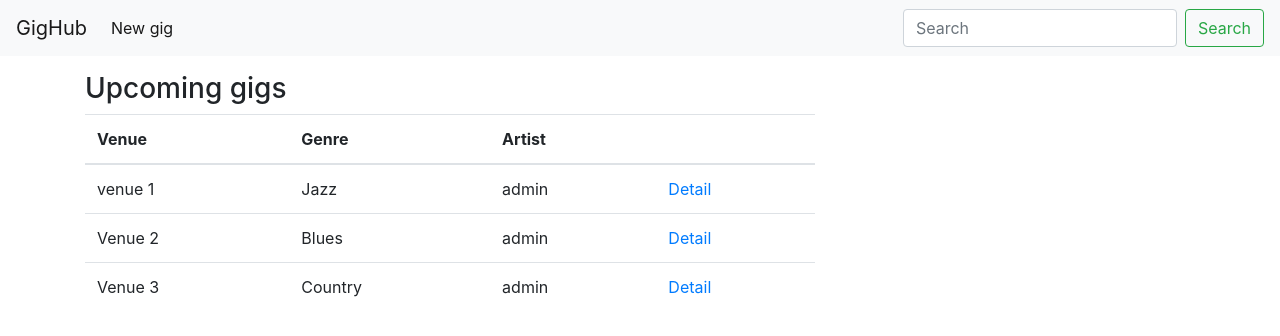
After one commit to bdaoudi/gighub, a Django app: page / in a window 1280 px wide. The commit adds this page. Shown: the top 336 px of the page. Run offline with Django 3.2, Linux system fonts and the light colour scheme; data comes from the database, SQL or seed files in the repository; both versions use the stored data as it was after the commit; some libraries are stand-ins or nearby versions.

Commit message:
Create Gig views

```diff
--- a/gigs/admin.py
+++ b/gigs/admin.py
@@ -1,5 +1,6 @@
 from django.contrib import admin
-from .models import Genre
+from .models import Genre, Gig
 
 
 admin.site.register(Genre)
+admin.site.register(Gig)
--- a/gigs/models.py
+++ b/gigs/models.py
@@ -1,6 +1,7 @@
 from django.db import models
 from django.contrib.auth.models import User
 from django.utils import timezone
+from django.urls import reverse
 
 
 class Genre(models.Model):
@@ -18,3 +19,6 @@ class Gig(models.Model):
 
     def __str__(self):
         return self.venue
+
+    def get_absolute_url(self):
+        return reverse("gigs:detail", kwargs={"pk": self.pk})
--- /dev/null
+++ b/gigs/templates/gigs/gig_list.html
@@ -0,0 +1,26 @@
+{% extends 'gigs/base.html' %}
+{%block content %}
+<h3>Upcoming gigs</h3>
+<table class="table table_light">
+    <thead>
+        <tr>
+            <th>Venue</th>
+            <th>Genre</th>
+            <th>Artist</th>
+            <th></th>
+        </tr>
+    </thead>
+    <tbody>
+        {% for object in object_list %}
+            <tr>
+                <td>{{ object.venue }}</td>
+                <td>{{ object.genre }}</td>
+                <td>{{ object.artist }}</td>
+                <td><a href="{% url 'gigs:detail' object.id %}">Detail</a></td>
+            </tr>
+        {% endfor %}
+    </tbody>
+
+</table>
+
+{%endblock content%}
--- a/gigs/templates/gigs/navbar.html
+++ b/gigs/templates/gigs/navbar.html
@@ -1,6 +1,6 @@
 <header>
 <nav class="navbar navbar-expand-lg navbar-light bg-light">
-  <a class="navbar-brand" href="#">Navbar</a>
+  <a class="navbar-brand" href="{% url 'gigs:list' %}">GigHub</a>
   <button class="navbar-toggler" type="button" data-toggle="collapse" data-target="#navbarSupportedContent" aria-controls="navbarSupportedContent" aria-expanded="false" aria-label="Toggle navigation">
     <span class="navbar-toggler-icon"></span>
   </button>
@@ -8,25 +8,9 @@
   <div class="collapse navbar-collapse" id="navbarSupportedContent">
     <ul class="navbar-nav mr-auto">
       <li class="nav-item active">
-        <a class="nav-link" href="#">Home <span class="sr-only">(current)</span></a>
+        <a class="nav-link" href="{% url 'gigs:create' %}">New gig</a>
       </li>
-      <li class="nav-item">
-        <a class="nav-link" href="#">Link</a>
-      </li>
-      <li class="nav-item dropdown">
-        <a class="nav-link dropdown-toggle" href="#" id="navbarDropdown" role="button" data-toggle="dropdown" aria-haspopup="true" aria-expanded="false">
-          Dropdown
-        </a>
-        <div class="dropdown-menu" aria-labelledby="navbarDropdown">
-          <a class="dropdown-item" href="#">Action</a>
-          <a class="dropdown-item" href="#">Another action</a>
-          <div class="dropdown-divider"></div>
-          <a class="dropdown-item" href="#">Something else here</a>
-        </div>
-      </li>
-      <li class="nav-item">
-        <a class="nav-link disabled" href="#" tabindex="-1" aria-disabled="true">Disabled</a>
-      </li>
+
     </ul>
     <form class="form-inline my-2 my-lg-0">
       <input class="form-control mr-sm-2" type="search" placeholder="Search" aria-label="Search">
--- a/gigs/urls.py
+++ b/gigs/urls.py
@@ -1,7 +1,10 @@
 from django.urls import path
-from .views import GigCreateView
+from .views import GigCreate, GigDetail, GigUpdate, GigList
 
 app_name = "gigs"
 urlpatterns = [
-    path('new/', GigCreateView.as_view(), name="create"),
+    path('new/', GigCreate.as_view(), name="create"),
+    path('<int:pk>/', GigDetail.as_view(), name="detail"),
+    path('', GigList.as_view(), name="list"),
+    path('<int:pk>/update/', GigUpdate.as_view(), name="update"),
 ]
--- a/gigs/views.py
+++ b/gigs/views.py
@@ -1,8 +1,24 @@
 from django.shortcuts import render
-from django.views.generic import CreateView
+from django.views.generic import CreateView, DetailView, ListView, UpdateView
 from .models import Gig
+from .forms import GigModelForm
 
 
-class GigCreateView(CreateView):
+class GigCreate(CreateView):
+    form_class = GigModelForm
+    template_name = "gigs/gig_form.html"
+    # fields = ['artist', 'venue', 'genre', 'dateTime']
+
+
+class GigDetail(DetailView):
     model = Gig
-    fields = ['artist', 'venue', 'genre', 'dateTime']
+
+
+class GigList(ListView):
+    model = Gig
+
+
+class GigUpdate(UpdateView):
+    form_class = GigModelForm
+    template_name = "gigs/gig_form.html"
+    queryset = Gig.objects.all()
```
Also changed, not shown: gigs/forms.py (added, +10 -0 lines), gigs/templates/gigs/gig_detail.html (added, +8 -0 lines), db.sqlite3.
